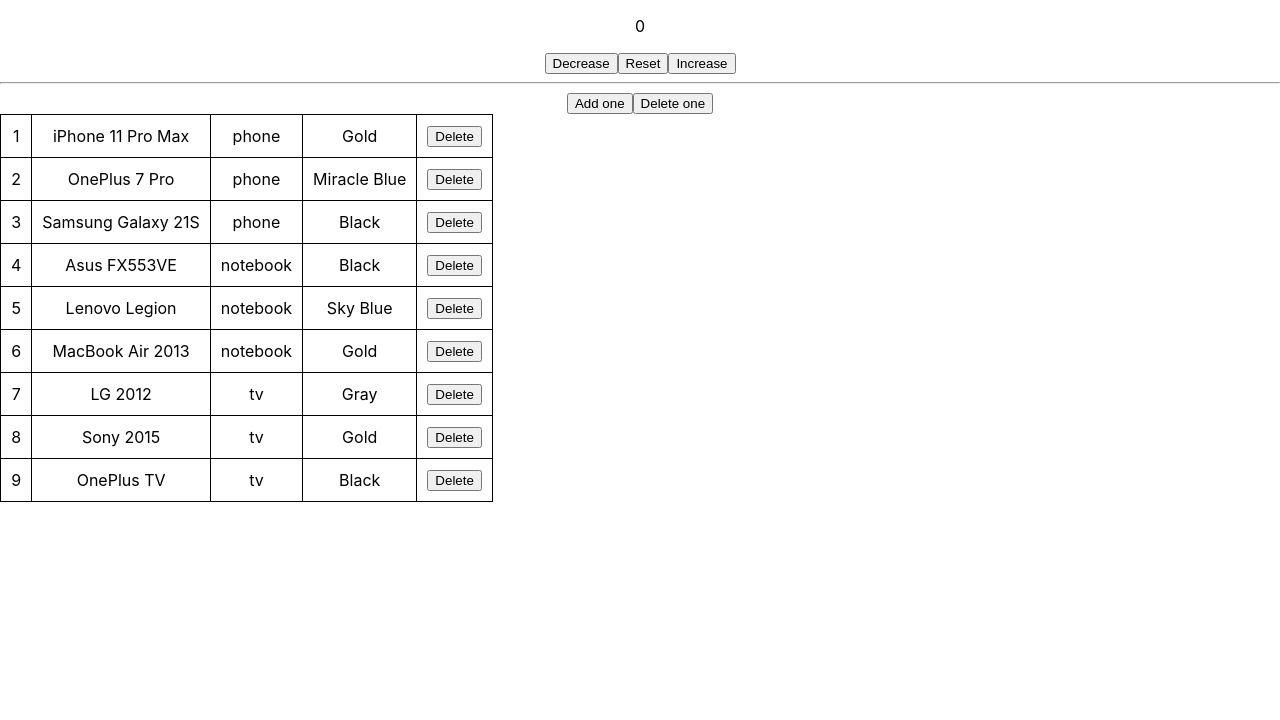
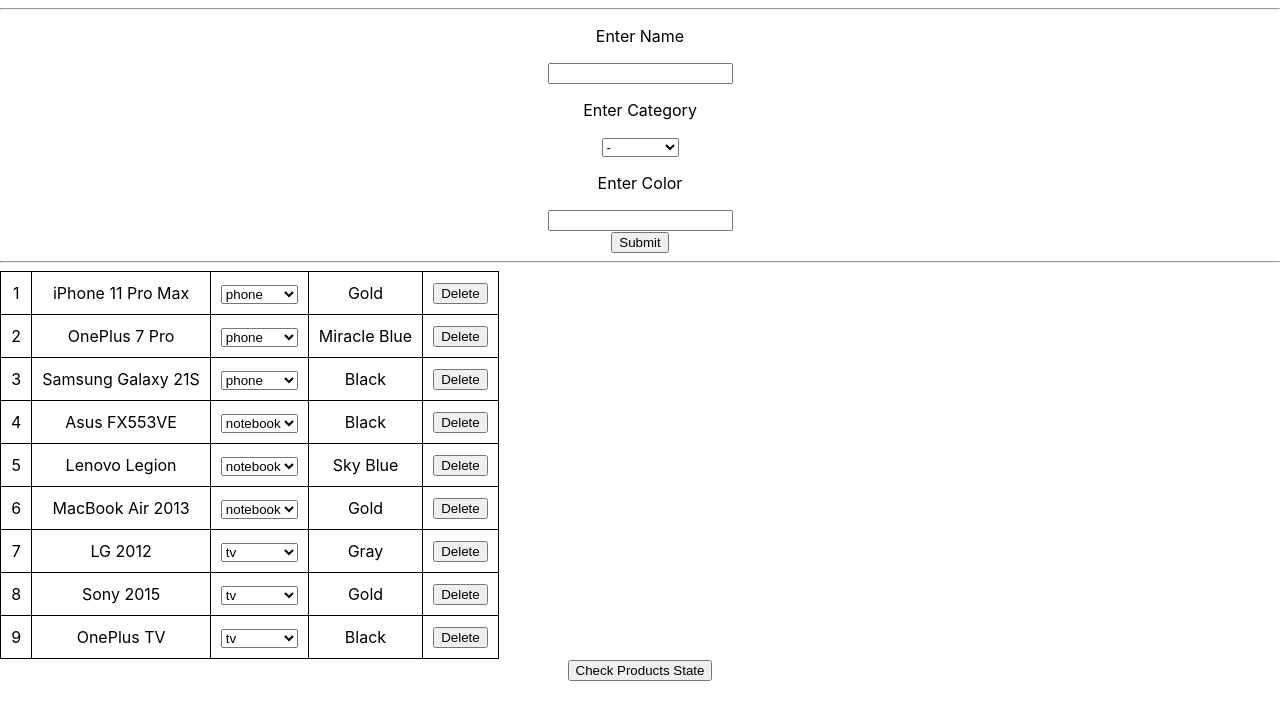
Before and after one commit to Broman3113/FE-JS-Autumn-2, a React (Create React App) app: page / in a window 1280 px wide. Shown: the top 720 px of the page. Built offline with nearby package versions, Linux system fonts and the light colour scheme.

Commit message:
Add Lesson-2 Category changing

```diff
--- /dev/null
+++ b/src/AddProductModal/AddProductModal.jsx
@@ -0,0 +1,48 @@
+import React, {Component} from 'react'
+import classes from './AddProductModal.module.css';
+
+class AddProductModal extends Component {
+    constructor(props) {
+        super(props);
+        this.state = {
+            category: '',
+            name: '',
+            color: '',
+        }
+        this.handleChange = (event) => {
+            console.log(event.target.value)
+            this.setState({category: event.target.value});
+        }
+        this.onSubmitForm = (e) => {
+            e.preventDefault();
+            console.log(this.state);
+            this.props.onAddProduct(this.state)
+        }
+    }
+
+
+    render() {
+        return (
+            <div className={classes.modalForm}>
+                <form onSubmit={this.onSubmitForm}>
+                    <p>Enter Name</p>
+                    <input onBlur={(e) => this.setState({name: e.target.value})} type="text"/>
+
+                    <p>Enter Category</p>
+                    <select name="category" id="category" value={this.state.category}
+                            onChange={this.handleChange}>
+                        <option value="-">-</option>
+                        {this.props.categories.map(category => <option value={category.id}>{category.name}</option>)}
+                    </select>
+
+                    <p>Enter Color</p>
+                    <input onBlur={(e) => this.setState({color: e.target.value})} type="text"/>
+                    <br/>
+                    <button>Submit</button>
+                </form>
+            </div>
+        )
+    }
+}
+
+export default AddProductModal
--- /dev/null
+++ b/src/AddProductModal/AddProductModal.module.css
@@ -0,0 +1,3 @@
+.modalForm {
+
+}
--- a/src/App.js
+++ b/src/App.js
@@ -1,6 +1,7 @@
 import React, {Component} from "react";
 import './App.css';
 import ProductList from "./ProductList/ProductList";
+import AddProductModal from "./AddProductModal/AddProductModal";
 
 import {v4 as uuidv4} from 'uuid';
 
@@ -12,56 +13,77 @@
                 products: this.state.products.filter(product => product.id !== id)
             })
         }
-
+        this.onAddProduct = ({category, name, color}) => {
+            this.setState({
+                products: [...this.state.products, {
+                    id: uuidv4(),
+                    category,
+                    name,
+                    color,
+                }]
+            })
+        }
+        this.onEditProduct = (product) => {
+            this.setState({
+                products: this.state.products.map(stateProduct => {
+                    if (product.id === stateProduct.id) {
+                        return product;
+                    } else {
+                        return stateProduct;
+                    }
+                })
+            })
+        }
         this.state = {
-            counter: 0,
+            categories: [
+                {
+                    id: 1,
+                    name: 'phone'
+                },
+                {
+                    id: 2,
+                    name: 'notebook'
+                },
+                {
+                    id: 3,
+                    name: 'tv'
+                },
+            ],
             products: [{
-                id: uuidv4(), category: "phone", name: 'iPhone 11 Pro Max', color: 'Gold',
+                id: uuidv4(), category: 1, name: 'iPhone 11 Pro Max', color: 'Gold',
             }, {
-                id: uuidv4(), category: "phone", name: 'OnePlus 7 Pro', color: 'Miracle Blue',
+                id: uuidv4(), category: 1, name: 'OnePlus 7 Pro', color: 'Miracle Blue',
             }, {
-                id: uuidv4(), category: "phone", name: 'Samsung Galaxy 21S', color: 'Black',
+                id: uuidv4(), category: 1, name: 'Samsung Galaxy 21S', color: 'Black',
             }, {
-                id: uuidv4(), category: "notebook", name: 'Asus FX553VE', color: 'Black',
+                id: uuidv4(), category: 2, name: 'Asus FX553VE', color: 'Black',
             }, {
-                id: uuidv4(), category: "notebook", name: 'Lenovo Legion', color: 'Sky Blue',
+                id: uuidv4(), category: 2, name: 'Lenovo Legion', color: 'Sky Blue',
             }, {
-                id: uuidv4(), category: "notebook", name: 'MacBook Air 2013', color: 'Gold',
+                id: uuidv4(), category: 2, name: 'MacBook Air 2013', color: 'Gold',
             }, {
-                id: uuidv4(), category: "tv", name: 'LG 2012', color: 'Gray',
+                id: uuidv4(), category: 3, name: 'LG 2012', color: 'Gray',
             }, {
-                id: uuidv4(), category: "tv", name: 'Sony 2015', color: 'Gold',
+                id: uuidv4(), category: 3, name: 'Sony 2015', color: 'Gold',
             }, {
-                id: uuidv4(), category: "tv", name: 'OnePlus TV', color: 'Black',
-            }]
+                id: uuidv4(), category: 3, name: 'OnePlus TV', color: 'Black',
+            }],
         }
     }
 
     render() {
         return (
             <div className="App">
-                <p>{this.state.counter}</p>
-                <button onClick={() => this.setState({counter: this.state.counter - 1})}>Decrease</button>
-                <button onClick={() => this.setState({counter: 0})}>Reset</button>
-                <button onClick={() => this.setState({counter: this.state.counter + 1})}>Increase</button>
                 <hr/>
-                <button onClick={() => this.setState({
-                    products: [...this.state.products, {
-                        id: this.state.products[this.state.products.length - 1].id + 1,
-                        category: "tv",
-                        name: 'OnePlus TV',
-                        color: 'Black',
-                    }]
-                })}>Add one
-                </button>
-                <button
-                    onClick={() => this.setState({products: this.state.products.slice(0, this.state.products.length - 1)})}>
-                    Delete one
-                </button>
+                <AddProductModal products={this.state.products} onAddProduct={this.onAddProduct} categories={this.state.categories}/>
+                <hr/>
                 <ProductList
                     products={this.state.products}
+                    categories={this.state.categories}
                     onDeleteProduct={this.onDeleteProduct}
+                    onEditProduct={this.onEditProduct}
                 />
+                <button onClick={()=>console.log(this.state.products)}>Check Products State</button>
             </div>
         );
     }
--- a/src/ProductList/Product/Product.jsx
+++ b/src/ProductList/Product/Product.jsx
@@ -1,15 +1,59 @@
 import React, {Component} from 'react'
-import './Product.module.css'
+import './Product.css'
 
 class Product extends Component {
+    constructor(props) {
+        super(props);
+        this.state = {
+            phoneObj: {
+                category: this.props.product?.category || '',
+                name: this.props.product?.name || '',
+                color: this.props.product?.color || '',
+            },
+        }
+        this.handleChange = (event) => {
+            console.log(event.target.value);
+            this.setState({phoneObj: {...this.state.phoneObj, category: event.target.value}});
+            console.log(this.state.phoneObj);
+            this.props.onEditProduct({id: this.props.product.id, ...this.state.phoneObj});
+        }
+        this.editValue = (e) => {
+
+        }
+    }
+
     render() {
         return (
             <tr>
                 <td>{this.props.index + 1 || " - "}</td>
-                <td>{this.props.product?.name || " - "}</td>
-                <td>{this.props.product?.category || " - "}</td>
-                <td>{this.props.product?.color || " - "}</td>
-                <td><button onClick={() => this.props.onDeleteProduct(this.props.product.id)}>Delete</button></td>
+                <td onClick={()=>this.setState({isEdit1: true})}>
+                    {this.state.isEdit1 ? <input
+                        onBlur={(e)=>{
+                        this.setState({isEdit1: false, phoneObj: {...this.state.phoneObj, name: e.target.value}});
+                        this.props.onEditProduct({id: this.props.product.id, ...this.state.phoneObj});
+                        }}
+                        onChange={(e) => this.setState({phoneObj: {...this.state.phoneObj, name: e.target.value}})}
+                        value={this.state.phoneObj.name}/> : this.state.phoneObj.name}</td>
+
+                {/*<td>{this.props.categories.filter(category => category.id == this.props.product.category)[0].name || " - "}</td>*/}
+                <td><select name="category" id="category" value={this.state.phoneObj.category}
+                            onChange={this.handleChange}>
+                    <option value="-">-</option>
+                    {this.props.categories.map(category => <option value={category.id} selected={category.id == this.state.phoneObj.category}>{category.name}</option>)}
+                </select></td>
+
+                <td onClick={()=>this.setState({isEdit3: true})}>
+                    {this.state.isEdit3 ? <input
+                        onBlur={(e)=>{
+                            this.setState({isEdit3: false, phoneObj: {...this.state.phoneObj, color: e.target.value}});
+                            this.props.onEditProduct({id: this.props.product.id, ...this.state.phoneObj});
+                        }}
+                        onChange={(e) => this.setState({phoneObj: {...this.state.phoneObj, color: e.target.value}})}
+                        value={this.state.phoneObj.color}/> : this.state.phoneObj.color}</td>
+
+                <td>
+                    <button onClick={() => this.props.onDeleteProduct(this.props.product.id)}>Delete</button>
+                </td>
             </tr>
         )
     }
--- a/src/ProductList/ProductList.jsx
+++ b/src/ProductList/ProductList.jsx
@@ -9,13 +9,14 @@
                 {this.props.products.map((product, index) => <Product
                     key={product.id}
                     product={product}
+                    categories={this.props.categories}
                     index={index}
                     onDeleteProduct={this.props.onDeleteProduct}
+                    onEditProduct={this.props.onEditProduct}
                 />)}
                 </tbody>
             </table>
         )
     }
 }
-
-export default ProductList;
+export default ProductList
```
Also changed, not shown: src/ProductList/Product/ProductEditHandler/ProductEditHandler.jsx (added, +24 -0 lines), src/ProductList/Product/Product.css (renamed from src/ProductList/Product/Product.module.css). Lines whose indentation alone changed are shown as unchanged.
